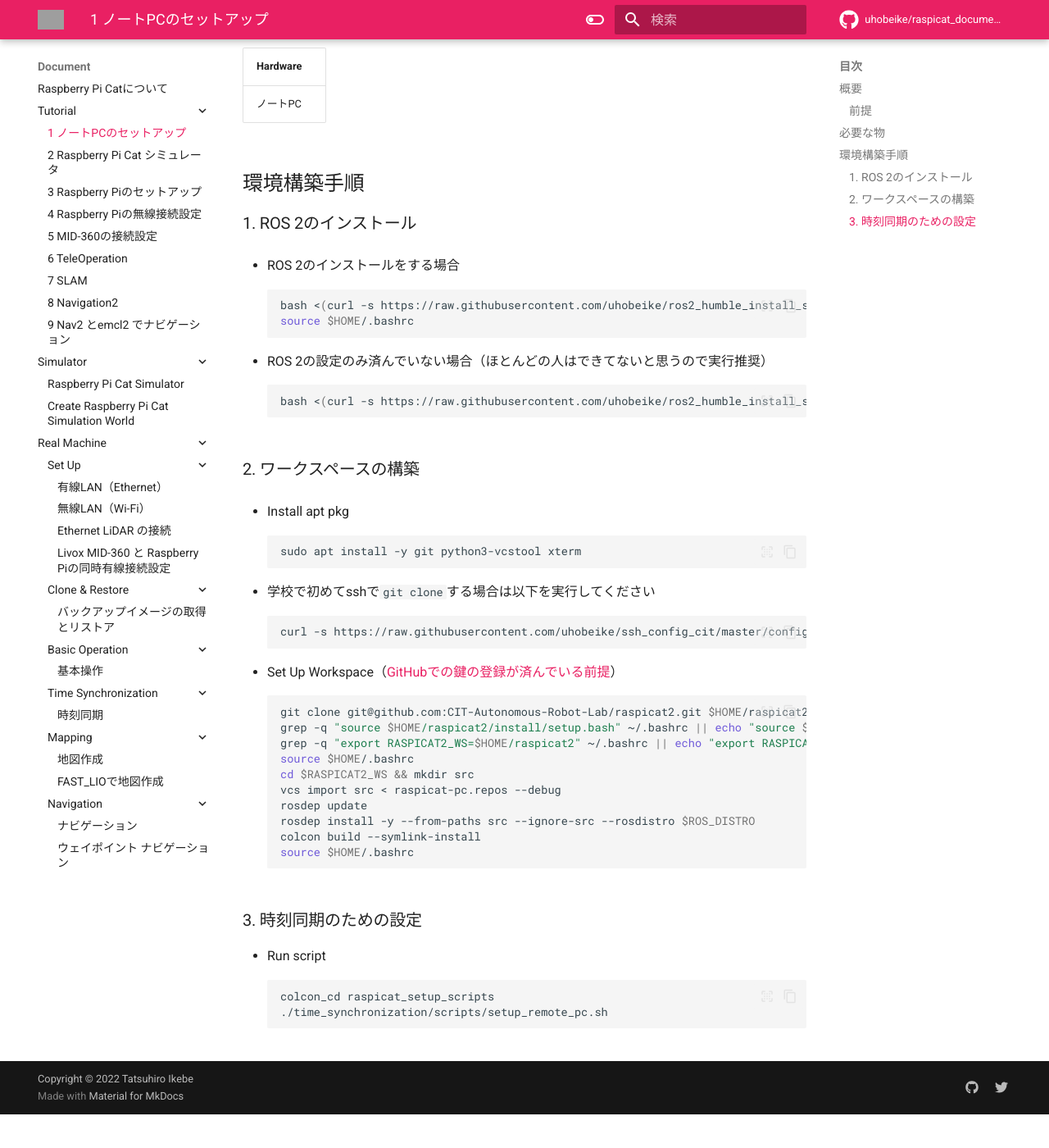
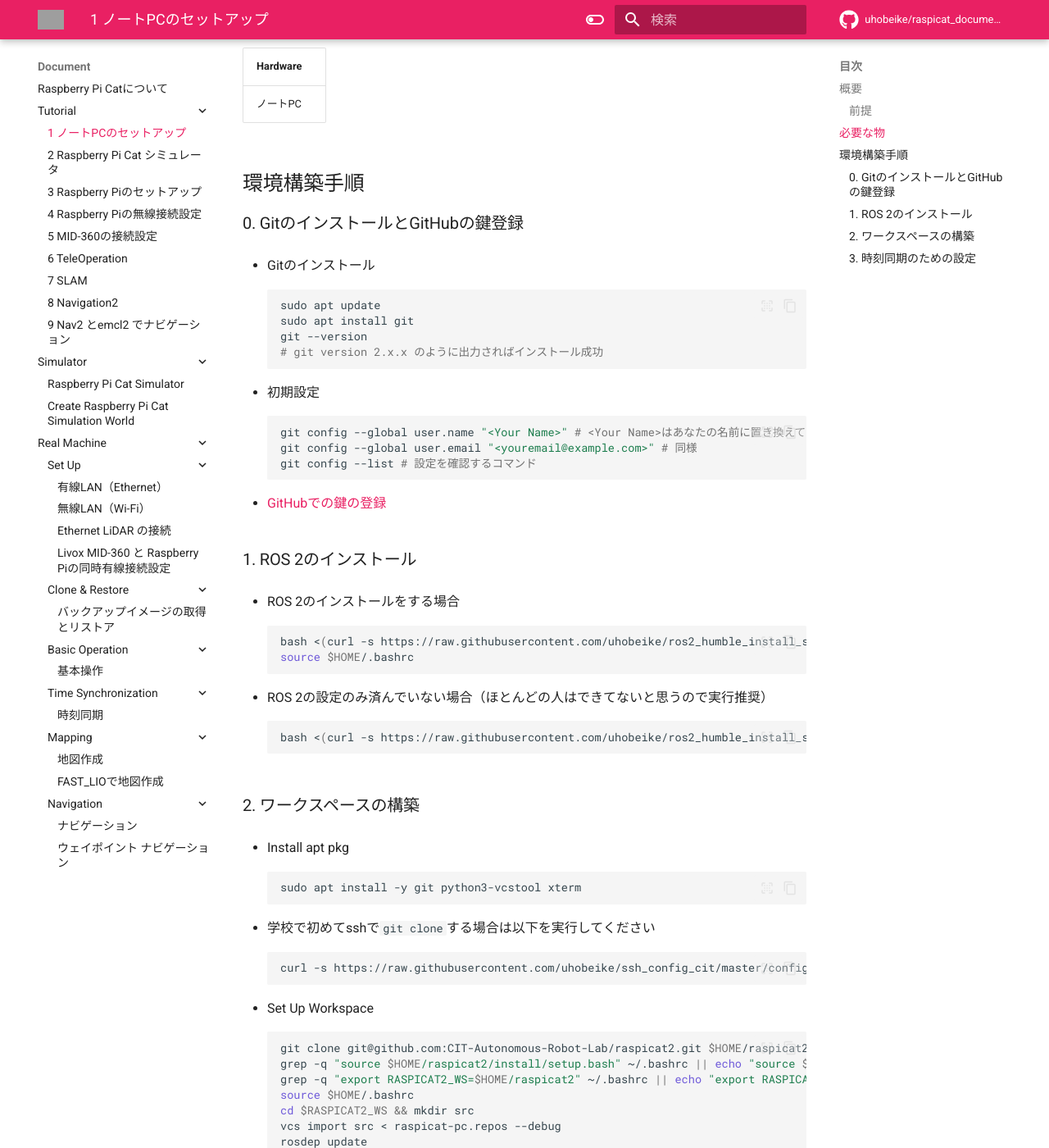
Before and after one commit to CIT-Autonomous-Robot-Lab/raspicat_documentation, an MkDocs documentation site: the page built from docs/document/tutorial/1_laptopsetup.md, in a window 1280 px wide and 1400 px high, scrolled down 783 px. Shown: the whole window at 82% size. Built offline with MkDocs 1.6.1 and Material for MkDocs 9.7.7, drawn with Linux system fonts in a browser that asks for light colours; comment, search, counter and statistics services are not loaded; before the commit the page ends 2142 px from its top, so only the background shows below that; grey boxes are pictures that could not be loaded.

Commit message:
add: チュートリアル1にGitのインストールを追記

````diff
--- a/docs/document/tutorial/1_laptopsetup.md
+++ b/docs/document/tutorial/1_laptopsetup.md
@@ -24,6 +24,25 @@
 | ノートPC            |
 
 ## 環境構築手順
+### 0. GitのインストールとGitHubの鍵登録
+
+* Gitのインストール
+```sh
+sudo apt update
+sudo apt install git
+git --version
+# git version 2.x.x のように出力さればインストール成功
+```
+
+* 初期設定
+```sh
+git config --global user.name "<Your Name>" # <Your Name>はあなたの名前に置き換えて実行
+git config --global user.email "<youremail@example.com>" # 同様
+git config --list # 設定を確認するコマンド
+```
+
+* [GitHubでの鍵の登録](https://qiita.com/shizuma/items/2b2f873a0034839e47ce)
+
 ### 1. ROS 2のインストール
 
 * ROS 2のインストールをする場合
@@ -49,7 +68,7 @@
 curl -s https://raw.githubusercontent.com/uhobeike/ssh_config_cit/master/config >> ~/.ssh/config
 ```
 
-* Set Up Workspace（[GitHubでの鍵の登録が済んでいる前提](https://qiita.com/shizuma/items/2b2f873a0034839e47ce)）
+* Set Up Workspace
 ```sh
 git clone git@github.com:CIT-Autonomous-Robot-Lab/raspicat2.git $HOME/raspicat2
 grep -q "source $HOME/raspicat2/install/setup.bash" ~/.bashrc || echo "source $HOME/raspicat2/install/setup.bash" >> ~/.bashrc
````
